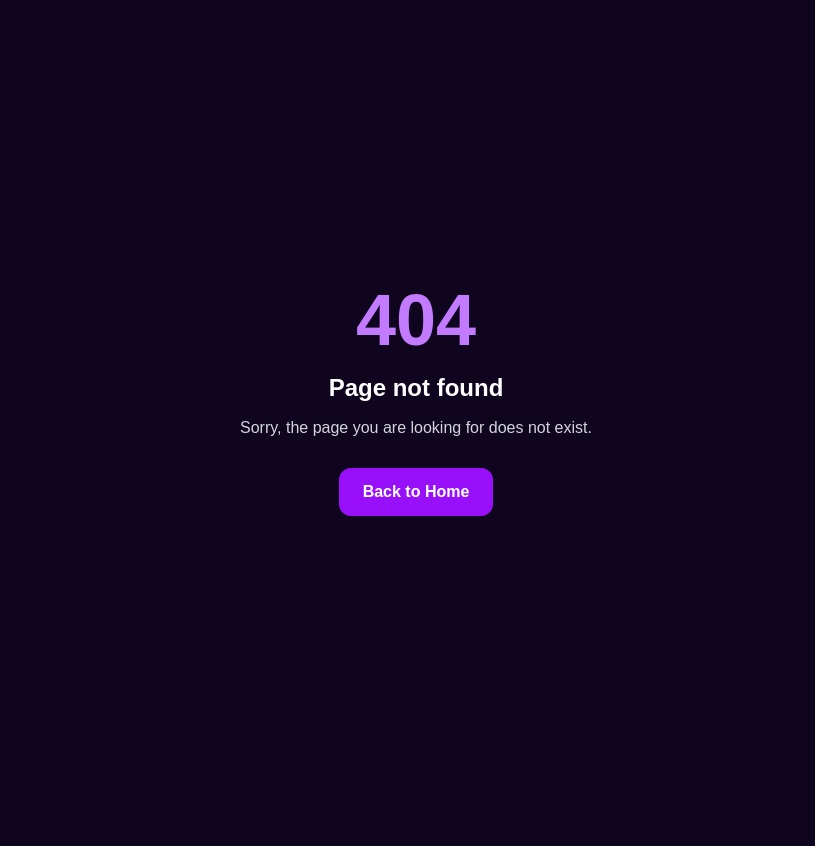
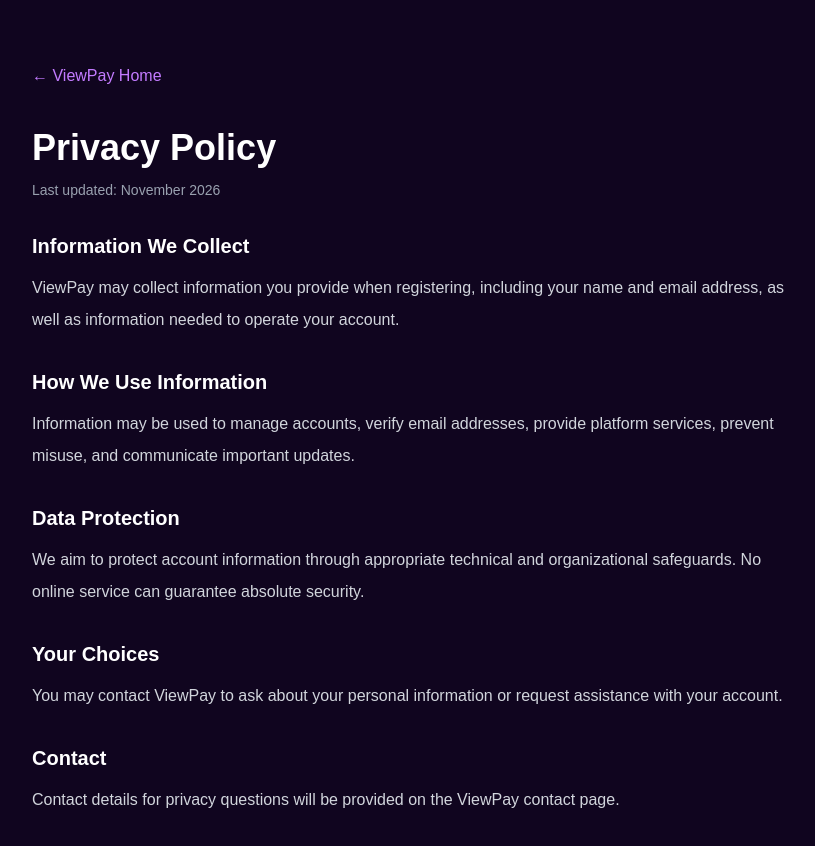
Before and after one commit to mwendaemmanuel212-lang/VIEW-PAY, a Next.js app: page /privacy in a window 1280 px wide. Before the commit this address had no page. Shown: the top 846 px of the page, without its empty margins (224-1039 px from the left). Before the commit the page ends 800 px from the top, so only its background shows below. Built offline with nearby package versions, Linux system fonts and the light colour scheme.

Commit message:
Create page.tsx

```diff
--- /dev/null
+++ b/src/app/privacy/page.tsx
@@ -0,0 +1,47 @@
+
+import Link from "next/link";
+
+export default function PrivacyPage() {
+  return (
+    <main className="min-h-screen bg-[#10051f] px-6 py-16 text-white">
+      <div className="mx-auto max-w-3xl">
+        <Link href="/" className="text-purple-400">← ViewPay Home</Link>
+        <h1 className="mt-10 text-4xl font-bold">Privacy Policy</h1>
+        <p className="mt-3 text-sm text-gray-400">Last updated: November 2026</p>
+
+        <h2 className="mt-8 text-xl font-semibold">Information We Collect</h2>
+        <p className="mt-3 leading-8 text-gray-300">
+          ViewPay may collect information you provide when registering,
+          including your name and email address, as well as information
+          needed to operate your account.
+        </p>
+
+        <h2 className="mt-8 text-xl font-semibold">How We Use Information</h2>
+        <p className="mt-3 leading-8 text-gray-300">
+          Information may be used to manage accounts, verify email
+          addresses, provide platform services, prevent misuse, and
+          communicate important updates.
+        </p>
+
+        <h2 className="mt-8 text-xl font-semibold">Data Protection</h2>
+        <p className="mt-3 leading-8 text-gray-300">
+          We aim to protect account information through appropriate
+          technical and organizational safeguards. No online service
+          can guarantee absolute security.
+        </p>
+
+        <h2 className="mt-8 text-xl font-semibold">Your Choices</h2>
+        <p className="mt-3 leading-8 text-gray-300">
+          You may contact ViewPay to ask about your personal information
+          or request assistance with your account.
+        </p>
+
+        <h2 className="mt-8 text-xl font-semibold">Contact</h2>
+        <p className="mt-3 leading-8 text-gray-300">
+          Contact details for privacy questions will be provided on
+          the ViewPay contact page.
+        </p>
+      </div>
+    </main>
+  );
+}
```
